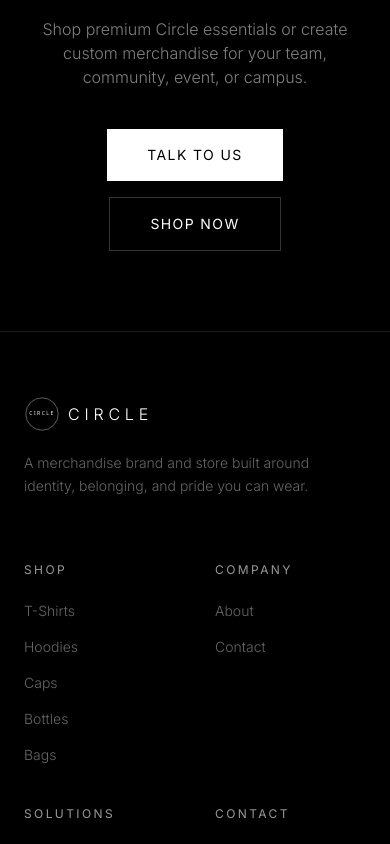
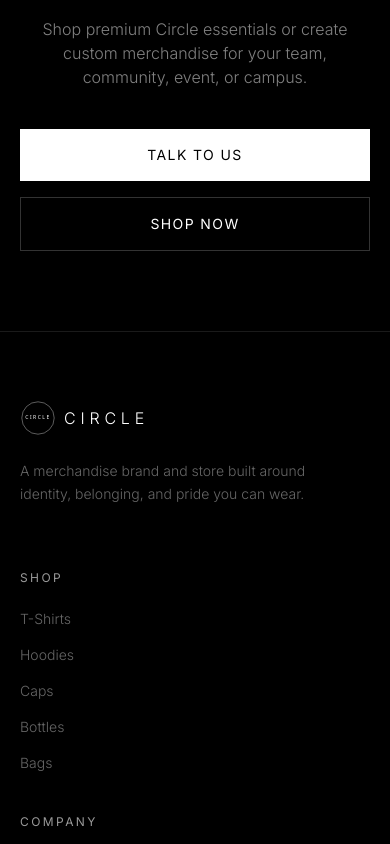
Before and after one commit to ambersoni2210-ux/circle-website, a Next.js app: page / in a window 390 px wide. Shown: the part 9120-9964 px from the top of the page. Built offline with nearby package versions, Linux system fonts and the light colour scheme.

Commit message:
Update Footer.tsx

```diff
--- a/src/components/Footer.tsx
+++ b/src/components/Footer.tsx
@@ -7,7 +7,7 @@
     <footer className="bg-black text-white">
       {/* CTA Band */}
       <div className="border-b border-white/10">
-        <div className="max-w-[1400px] mx-auto px-6 lg:px-10 py-20 text-center">
+        <div className="max-w-[1400px] mx-auto px-5 sm:px-6 lg:px-10 py-20 text-center">
           <h2 className="text-3xl md:text-5xl font-light tracking-tight mb-6">
             Ready to wear your<br />circle with pride?
           </h2>
@@ -17,13 +17,13 @@
           <div className="flex flex-col sm:flex-row items-center justify-center gap-4">
             <Link
               href="/contact"
-              className="px-10 py-4 bg-white text-black text-sm tracking-widest uppercase hover:bg-gray-100 transition-colors"
+              className="w-full sm:w-auto px-7 sm:px-10 py-4 bg-white text-black text-sm tracking-widest uppercase hover:bg-gray-100 transition-colors"
             >
               Talk to Us
             </Link>
             <Link
               href="/shop"
-              className="px-10 py-4 border border-white/20 text-sm tracking-widest uppercase hover:bg-white/10 transition-colors"
+              className="w-full sm:w-auto px-7 sm:px-10 py-4 border border-white/20 text-sm tracking-widest uppercase hover:bg-white/10 transition-colors"
             >
               Shop Now
             </Link>
@@ -32,11 +32,11 @@
       </div>
 
       {/* Main Footer */}
-      <div className="max-w-[1400px] mx-auto px-6 lg:px-10 py-16">
-        <div className="grid grid-cols-2 md:grid-cols-4 lg:grid-cols-5 gap-10">
+      <div className="max-w-[1400px] mx-auto px-5 sm:px-6 lg:px-10 py-16">
+        <div className="grid grid-cols-1 sm:grid-cols-2 md:grid-cols-4 lg:grid-cols-5 gap-10">
           {/* Brand */}
-          <div className="col-span-2 md:col-span-4 lg:col-span-1 mb-6 lg:mb-0">
-            <Link href="/" className="flex items-center gap-2 mb-5">
+          <div className="sm:col-span-2 md:col-span-4 lg:col-span-1 mb-6 lg:mb-0">
+            <Link href="/" className="inline-flex min-h-11 items-center gap-2 mb-5 rounded-full focus-visible:outline focus-visible:outline-2 focus-visible:outline-offset-4 focus-visible:outline-white">
               <img src="/logo-dark.svg" alt="Circle" className="h-9 w-9" />
               <span className="text-base font-light tracking-[0.3em] uppercase">Circle</span>
             </Link>
```
